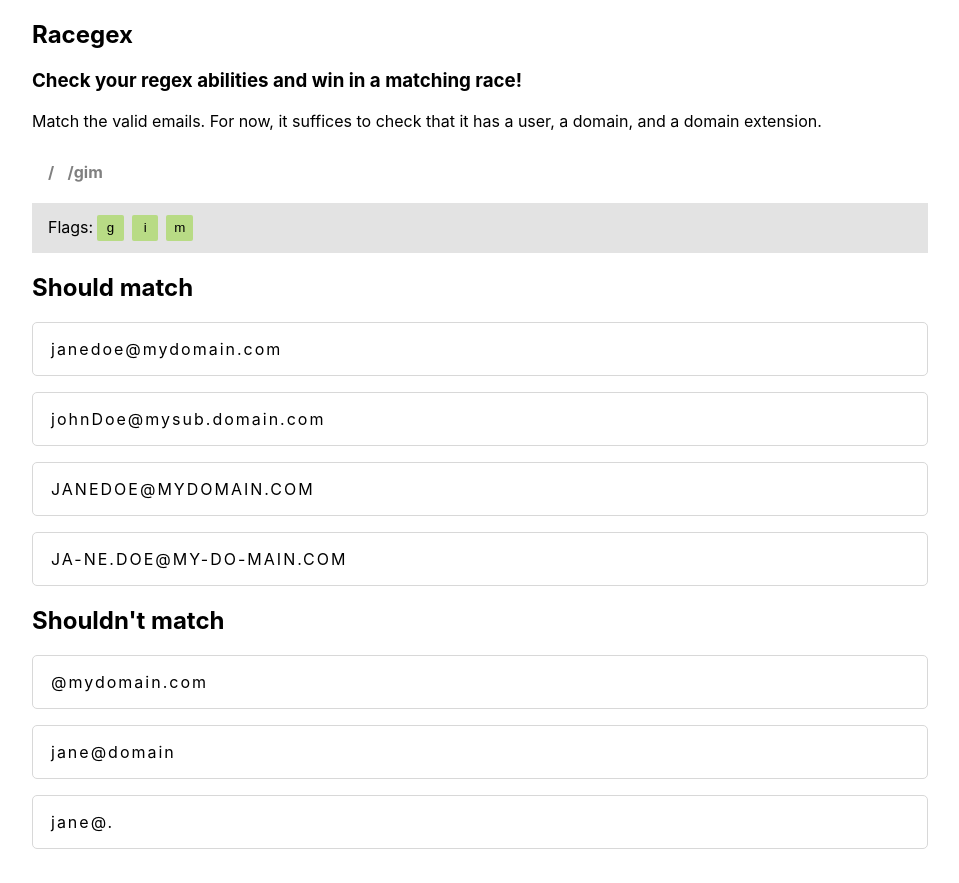
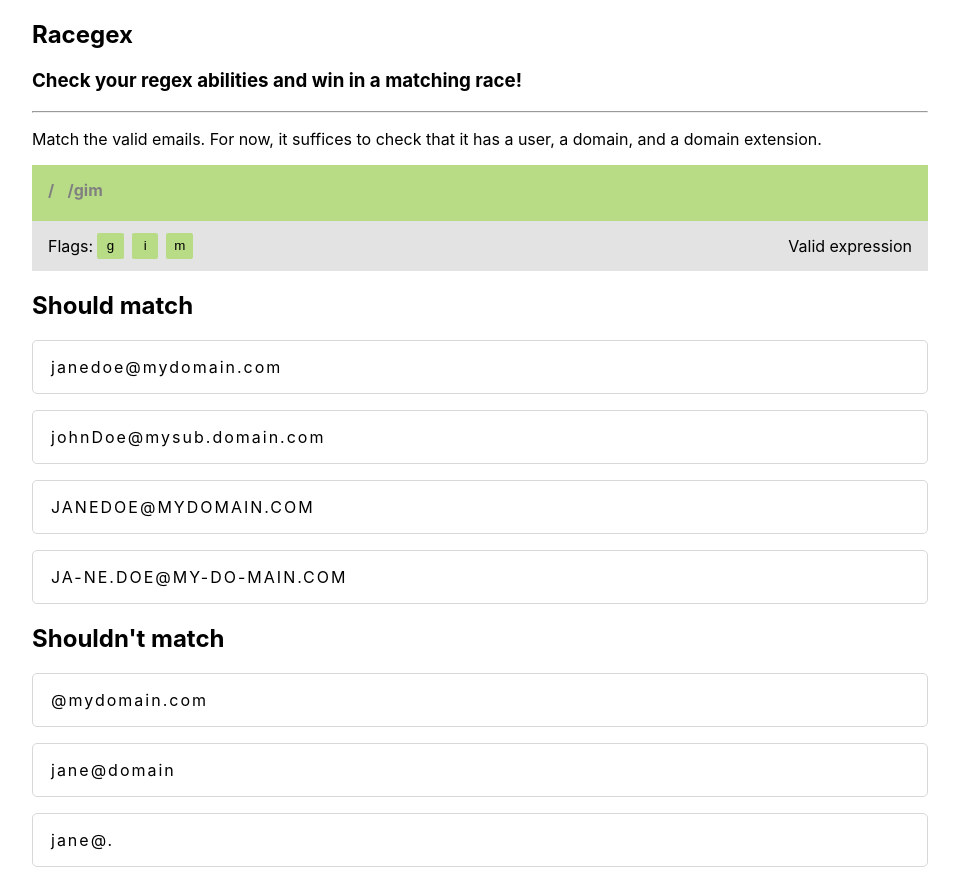
Before and after one commit to daque-dev/racegex, a React (Create React App) app: page / in a window 1280 px wide. Shown: the whole page, without its empty margins (160-1119 px from the left). Built offline with nearby package versions, Linux system fonts and the light colour scheme.

Commit message:
Add visual validator for input regex

```diff
--- a/src/App.scss
+++ b/src/App.scss
@@ -92,8 +92,15 @@ form {
 }
 
 .flags-container {
+  display: flex;
+  align-items: center;
+  padding: 0.5em 1em;
+
   background: #e3e3e3;
-  padding: 0.5em 1em;
+  div.regex-input-valid {
+    display: inline-block;
+    margin-left: auto;
+  }
 }
 
 .regex-input-container {
@@ -113,4 +120,10 @@ form {
       outline: none;
     }
   }
+  &.valid {
+    background: #b8db85;
+  }
+  &.invalid {
+    background: #e0a9a9;
+  }
 }
--- a/src/App.tsx
+++ b/src/App.tsx
@@ -12,6 +12,7 @@ function App() {
         <h2>Racegex</h2>
         <h3>Check your regex abilities and win in a matching race!</h3>
       </div>
+      <hr />
       <div>
         <RegexTests regex={regex}>
           <RegexInput setRegex={setRegex} />
--- a/src/RegexInput.tsx
+++ b/src/RegexInput.tsx
@@ -20,8 +20,11 @@ function RegexInput({ setRegex }: RegexInputProps) {
             }
           }
           const regex = new RegExp(`${userRegex}`, flagsString);
+          setValidInput(true);
           setRegex(regex);
-        } catch {}
+        } catch {
+          setValidInput(false);
+        }
       }
     },
     [setRegex]
@@ -29,15 +32,21 @@ function RegexInput({ setRegex }: RegexInputProps) {
 
   const [flags, setFlags] = useState({ g: true, i: true, m: true });
   const [userRegex, setUserRegex] = useState("");
+  const [validInput, setValidInput] = useState(true);
 
   useEffect(() => {
     handleSetRegex(userRegex, flags);
   }, [flags, userRegex, handleSetRegex]);
+
   var userRegexWidth = userRegex.length + "ch";
   var spacerSty = { width: userRegexWidth };
   return (
     <form onSubmit={(event) => event.preventDefault()}>
-      <div className="regex-input-container">
+      <div
+        className={
+          "regex-input-container " + (validInput ? "valid" : "invalid")
+        }
+      >
         /
         <input
           type="text"
@@ -66,6 +75,9 @@ function RegexInput({ setRegex }: RegexInputProps) {
         >
           m
         </button>
+        <div className="regex-input-valid">
+          {validInput ? "Valid " : "Invalid "} expression
+        </div>
       </div>
     </form>
   );
```
